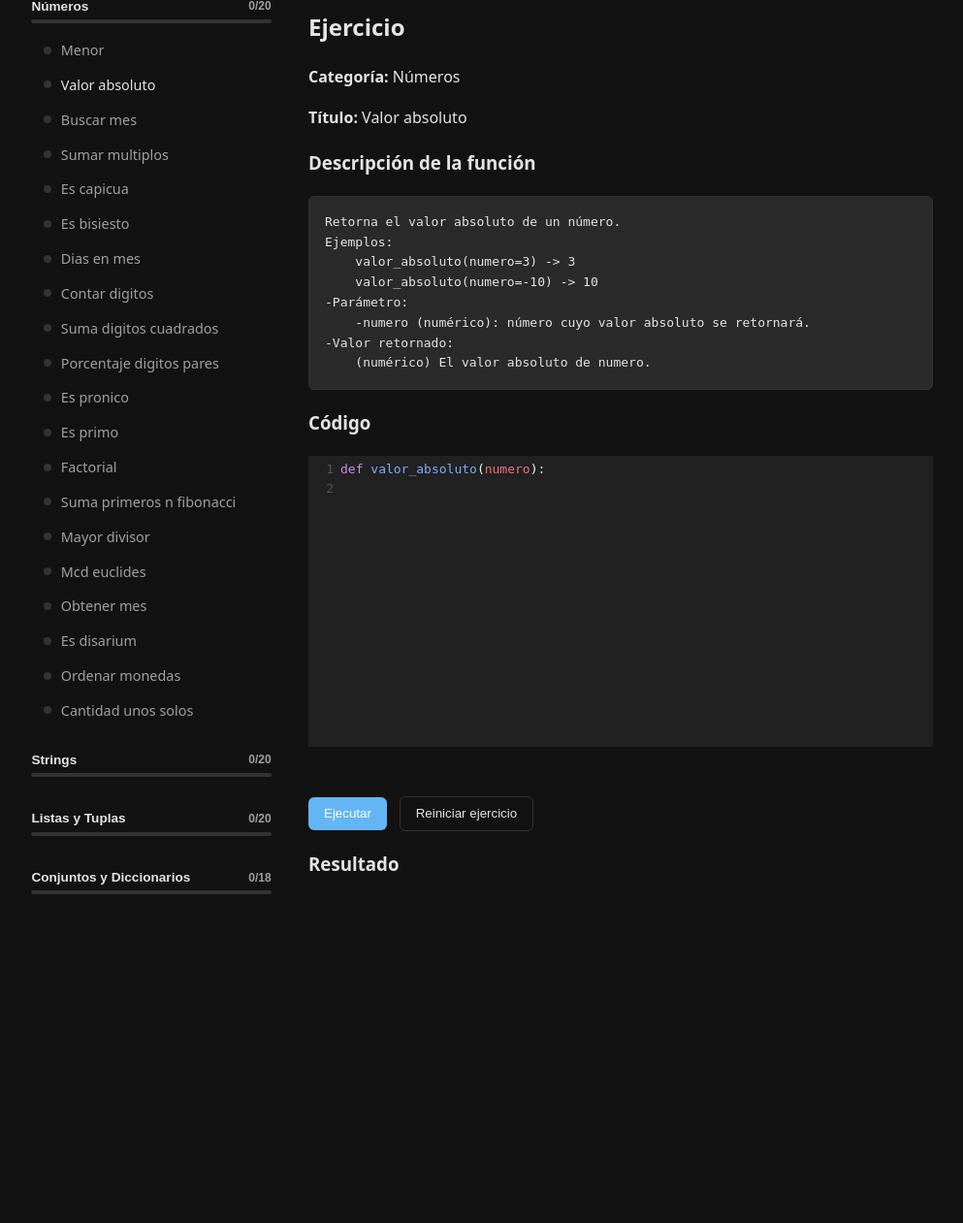
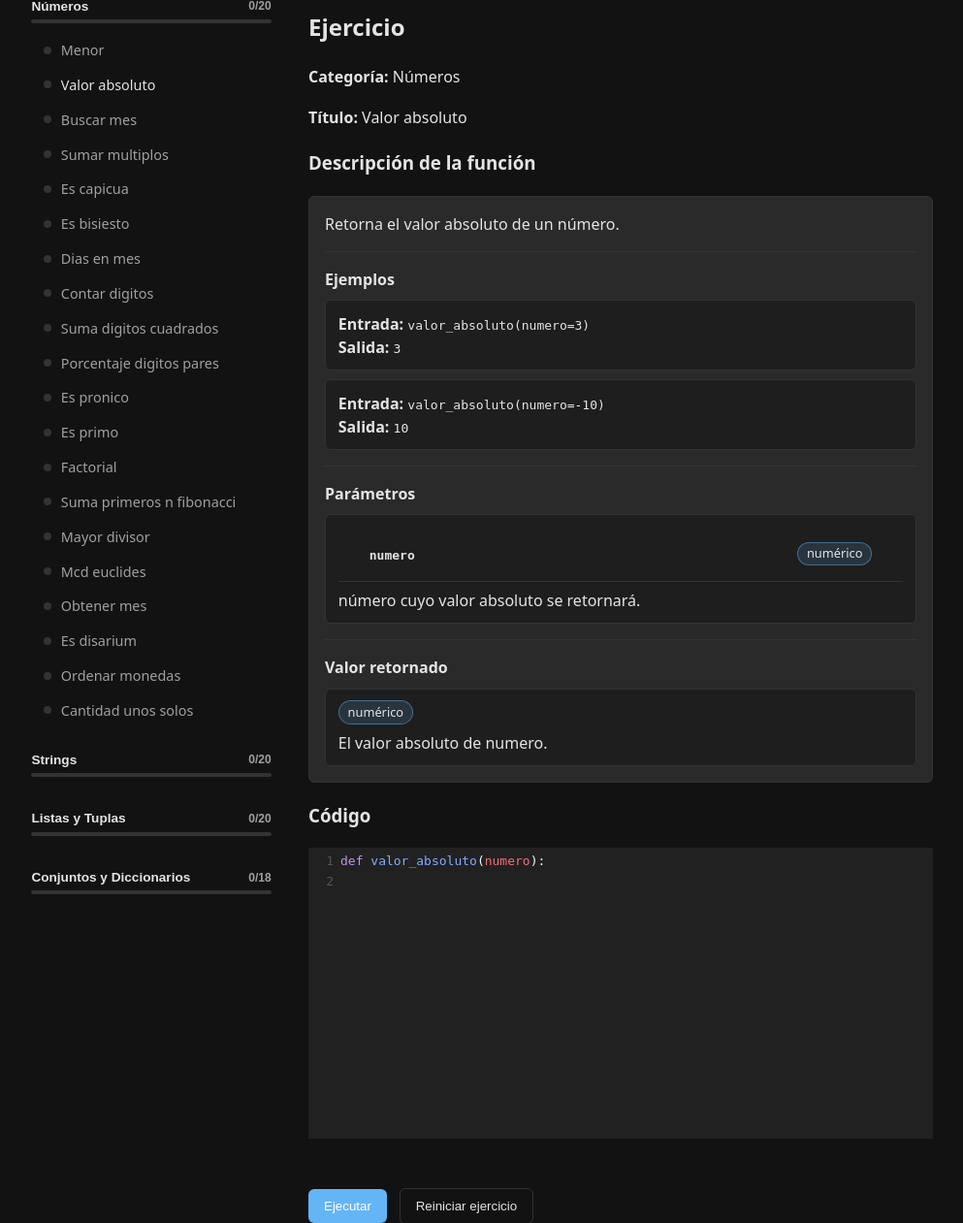
Before and after one commit to patr1c1a/plataforma-practica-interactiva, a FastAPI app: a page that uses web/templates/fragments/exercise_detail.html in a window 1280 px wide. Shown: the part 136-1397 px from the top of the page at 97% size, without its empty margins (146-1139 px from the left). Before the commit the page ends 1058 px from the top, so only its background shows below. Run offline with FastAPI, Linux system fonts and the light colour scheme; some libraries are stand-ins or nearby versions.

Commit message:
refactor: cambiar la forma en que se muestra el enunciado de los ejercicios

```diff
--- a/web/static/css/styles.css
+++ b/web/static/css/styles.css
@@ -119,8 +119,75 @@ header {
   border: 1px solid var(--border);
   padding: 1rem;
   border-radius: 6px;
-  white-space: pre-wrap;
   color: var(--text-primary);
+  white-space: normal;
+  line-height: 1.5;
+}
+
+.problem-description p {
+  margin: 0;
+}
+
+.problem-description code {
+  white-space: normal;
+}
+
+.problem-block + .problem-block {
+  margin-top: 1rem;
+  padding-top: 1rem;
+  border-top: 1px solid var(--border);
+}
+
+.problem-block h4 {
+  margin: 0 0 0.6rem;
+}
+
+.problem-suggestion-line {
+  margin: 0;
+}
+
+.problem-examples,
+.problem-params {
+  display: grid;
+  gap: 0.6rem;
+}
+
+.problem-example-item,
+.problem-param-item,
+.problem-return-item {
+  background-color: var(--surface);
+  border: 1px solid var(--border);
+  border-radius: 6px;
+  padding: 0.7rem 0.8rem;
+}
+
+.problem-param-item header {
+  display: flex;
+  justify-content: space-between;
+  align-items: center;
+  gap: 0.6rem;
+  flex-wrap: wrap;
+}
+
+.problem-param-item p,
+.problem-return-item p {
+  margin-top: 0.45rem;
+}
+
+.type-tags {
+  display: flex;
+  flex-wrap: wrap;
+  gap: 0.35rem;
+}
+
+.type-tag {
+  background-color: rgba(100, 181, 246, 0.15);
+  border: 1px solid rgba(100, 181, 246, 0.45);
+  color: var(--text-primary);
+  border-radius: 999px;
+  padding: 0.1rem 0.55rem;
+  font-size: 0.8rem;
+  line-height: 1.5;
 }
 
 .brand-link {
--- a/web/templates/fragments/exercise_detail.html
+++ b/web/templates/fragments/exercise_detail.html
@@ -5,9 +5,91 @@
 
 <h3>Descripción de la función</h3>
 
-<pre class="problem-description">
-{{ problem_description }}
-</pre>
+<section class="problem-description">
+{%- if problem_sections.description -%}
+  <div class="problem-block">
+    {%- for paragraph in problem_sections.description -%}
+      <p>{{ paragraph }}</p>
+    {%- endfor -%}
+  </div>
+{%- endif -%}
+
+{%- if problem_sections.suggestions -%}
+  <div class="problem-block">
+    {%- for suggestion in problem_sections.suggestions -%}
+      <p class="problem-suggestion-line"><strong>Sugerencia:</strong> {{ suggestion }}</p>
+    {%- endfor -%}
+  </div>
+{%- endif -%}
+
+{%- if problem_sections.examples -%}
+  <div class="problem-block">
+    <h4>Ejemplos</h4>
+    <div class="problem-examples">
+      {%- for example in problem_sections.examples -%}
+        <div class="problem-example-item">
+          <div><strong>Entrada:</strong> <code>{{ example.input }}</code></div>
+          {%- if example.output -%}
+            <div><strong>Salida:</strong> <code>{{ example.output }}</code></div>
+          {%- endif -%}
+        </div>
+      {%- endfor -%}
+    </div>
+  </div>
+{%- endif -%}
+
+{%- if problem_sections.parameters -%}
+  <div class="problem-block">
+    <h4>Parámetros</h4>
+    <div class="problem-params">
+      {%- for parameter in problem_sections.parameters -%}
+        <article class="problem-param-item">
+          <header>
+            <strong><code>{{ parameter.name }}</code></strong>
+            {%- if parameter.type_parts -%}
+              <div class="type-tags">
+                {%- for type_part in parameter.type_parts -%}
+                <span class="type-tag">{{ type_part }}</span>
+                {%- endfor -%}
+              </div>
+            {%- elif parameter.type -%}
+              <div class="type-tags">
+                <span class="type-tag">{{ parameter.type }}</span>
+              </div>
+            {%- endif -%}
+          </header>
+          {%- if parameter.description -%}
+            <p>{{ parameter.description }}</p>
+          {%- endif -%}
+        </article>
+      {%- endfor -%}
+    </div>
+  </div>
+{%- endif -%}
+
+{%- if problem_sections.return_value -%}
+  <div class="problem-block">
+    <h4>Valor retornado</h4>
+    <article class="problem-return-item">
+      {%- if problem_sections.return_value.type_parts -%}
+        <div class="type-tags">
+          {%- for type_part in problem_sections.return_value.type_parts -%}
+            <span class="type-tag">{{ type_part }}</span>
+          {%- endfor -%}
+        </div>
+      {%- elif problem_sections.return_value.type -%}
+        <div class="type-tags">
+          <span class="type-tag">{{ problem_sections.return_value.type }}</span>
+        </div>
+      {%- endif -%}
+
+      {%- if problem_sections.return_value.description -%}
+        <p>{{ problem_sections.return_value.description }}</p>
+      {%- endif -%}
+    </article>
+  </div>
+{%- endif -%}
+</section>
 
 <h3>Código</h3>
 
```
Also changed, not shown: web/app/routers/exercises.py (+205 -0 lines). Lines whose indentation alone changed are shown as unchanged.
